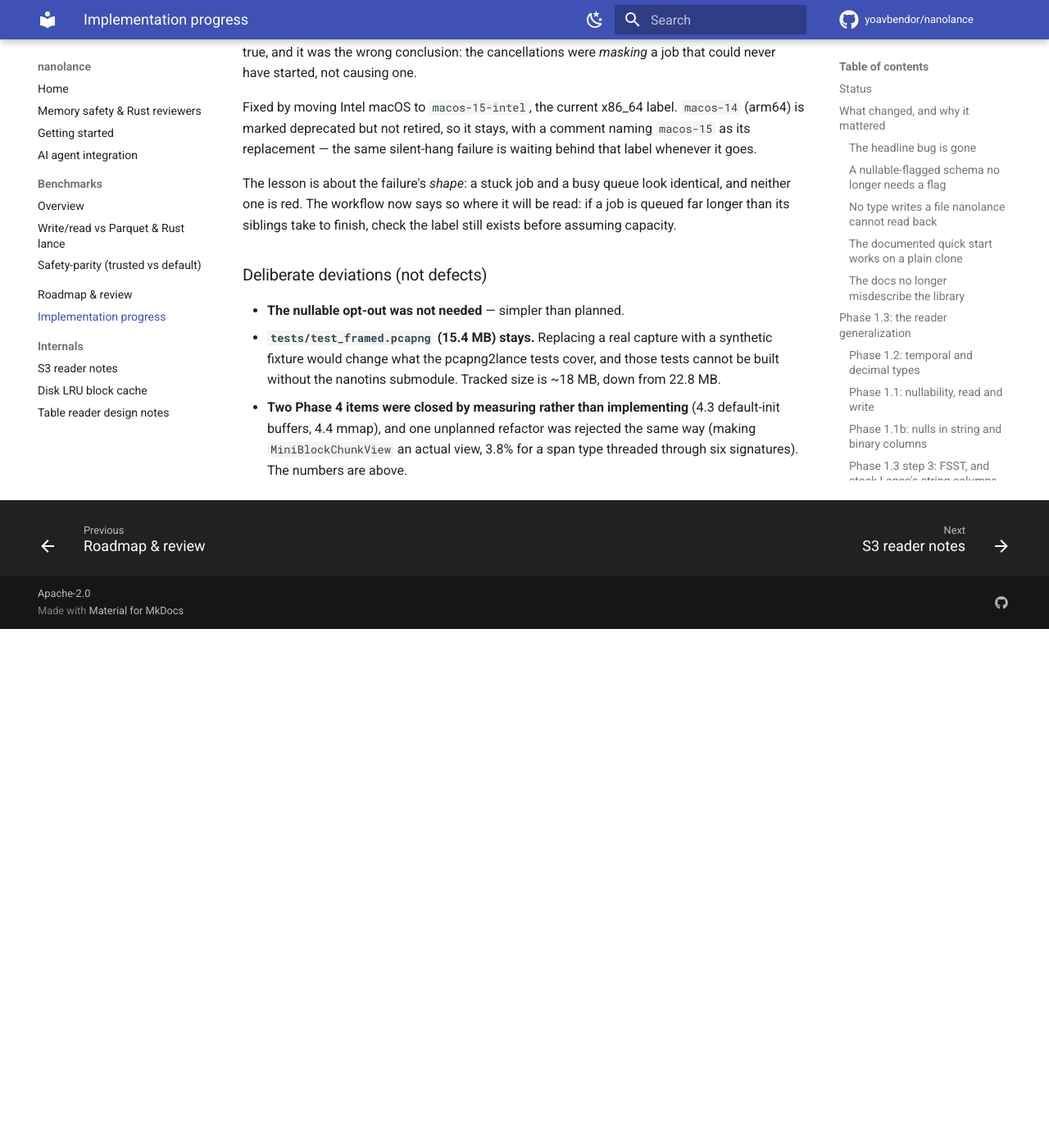
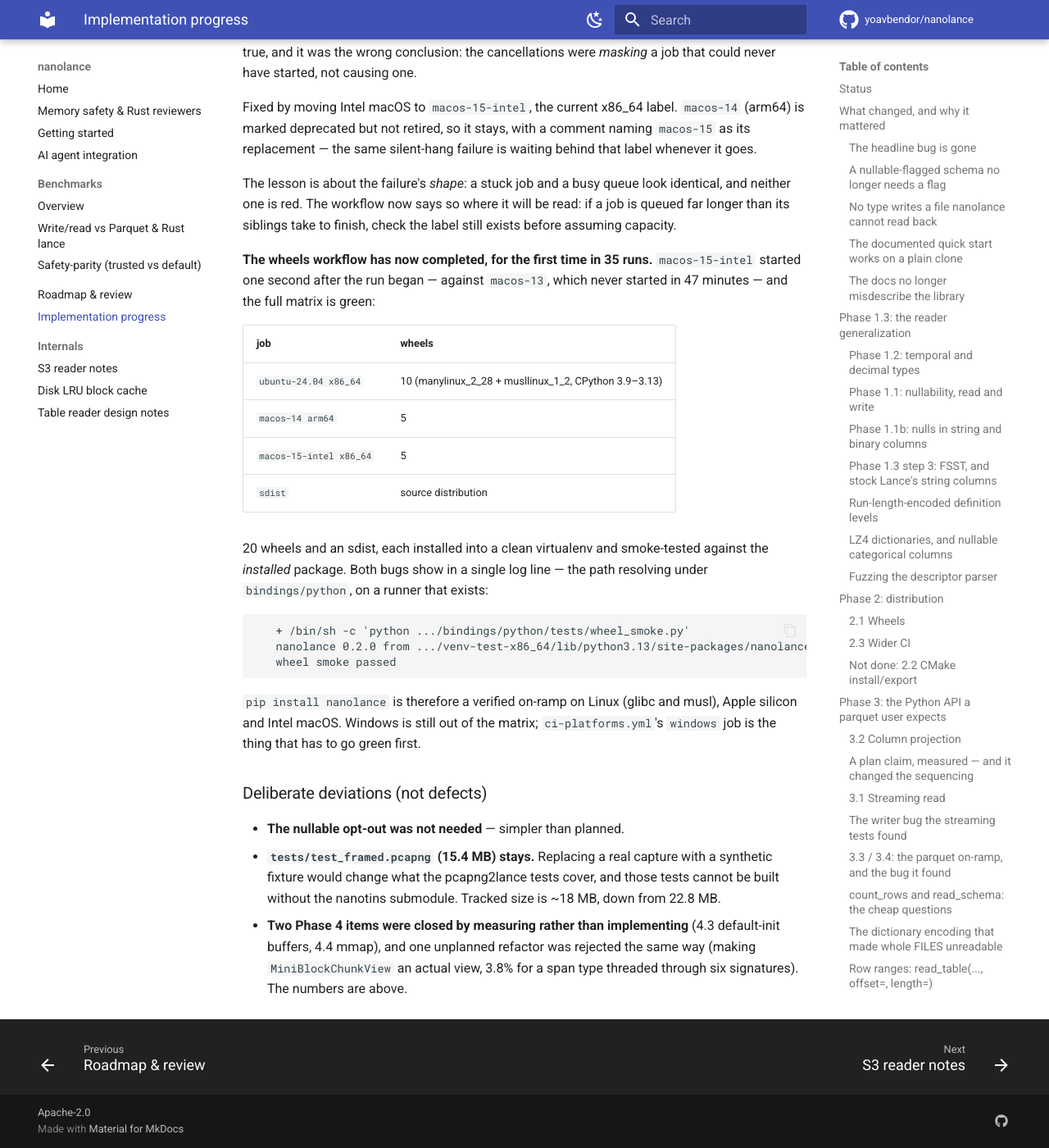
Before and after one commit to yoavbendor/nanolance, an MkDocs documentation site: the page built from docs/PROGRESS.md, in a window 1280 px wide and 1400 px high, scrolled down 48277 px. Shown: the whole window at 82% size. Built offline with MkDocs 1.6.1 and Material for MkDocs 9.7.7, drawn with Linux system fonts in a browser that asks for light colours; comment, search, counter and statistics services are not loaded; before the commit the page ends 49044 px from its top, so only the background shows below that.

Commit message:
docs: the wheels workflow has completed, for the first time in 35 runs
macos-15-intel started one second after the run began, against macos-13 which
never started in 47 minutes. Full matrix green: 10 Linux wheels (manylinux_2_28
+ musllinux_1_2, CPython 3.9-3.13), 5 macOS arm64, 5 macOS Intel, plus the
sdist -- 20 wheels, each installed into a clean virtualenv and smoke-tested
against the installed package rather than the repo.

Both bugs show in one log line: the path resolving under bindings/python, on a
runner that exists.

`pip install nanolance` is now a verified on-ramp on Linux (glibc and musl),
Apple silicon and Intel macOS. Windows remains out of the matrix pending
ci-platforms.yml's windows job.

Co-Authored-By: Claude Opus 5 <noreply@anthropic.com>
Claude-Session: https://claude.ai/code/session_014PGy9PK68gHvyR8T1r5ueY

```diff
--- a/docs/PROGRESS.md
+++ b/docs/PROGRESS.md
@@ -1834,6 +1834,29 @@ is most likely to hit.
    neither one is red. The workflow now says so where it will be read: if a job is queued far longer
    than its siblings take to finish, check the label still exists before assuming capacity.
 
+   **The wheels workflow has now completed, for the first time in 35 runs.** `macos-15-intel`
+   started one second after the run began — against `macos-13`, which never started in 47 minutes —
+   and the full matrix is green:
+
+   | job | wheels |
+   |---|---|
+   | `ubuntu-24.04 x86_64` | 10 (manylinux_2_28 + musllinux_1_2, CPython 3.9–3.13) |
+   | `macos-14 arm64` | 5 |
+   | `macos-15-intel x86_64` | 5 |
+   | `sdist` | source distribution |
+
+   20 wheels and an sdist, each installed into a clean virtualenv and smoke-tested against the
+   *installed* package. Both bugs show in a single log line — the path resolving under
+   `bindings/python`, on a runner that exists:
+
+       + /bin/sh -c 'python .../bindings/python/tests/wheel_smoke.py'
+       nanolance 0.2.0 from .../venv-test-x86_64/lib/python3.13/site-packages/nanolance/__init__.py
+       wheel smoke passed
+
+   `pip install nanolance` is therefore a verified on-ramp on Linux (glibc and musl), Apple silicon
+   and Intel macOS. Windows is still out of the matrix; `ci-platforms.yml`'s `windows` job is the
+   thing that has to go green first.
+
 ### Deliberate deviations (not defects)
 
 - **The nullable opt-out was not needed** — simpler than planned.
```
